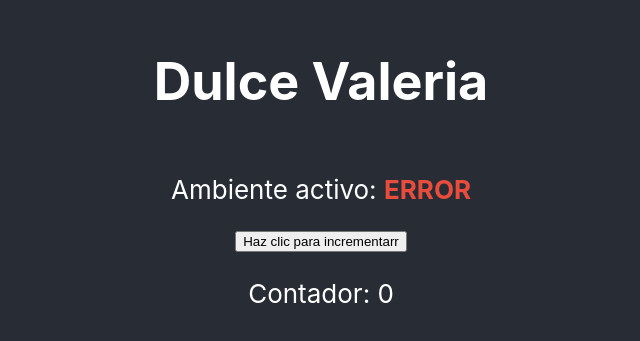
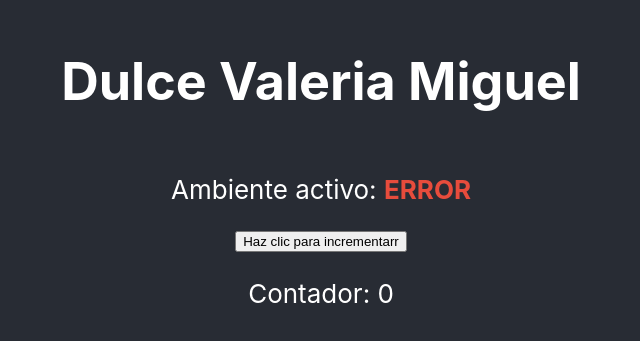
Before and after one commit to Valeria-Miguel/reme, a React (Create React App) app: page / in a window 1280 px wide. Shown: the part 225-566 px from the top of the page, without its empty margins (319-959 px from the left). Built offline with nearby package versions, Linux system fonts and the light colour scheme; no server answers.

Commit message:
update files

```diff
--- a/src/App.js
+++ b/src/App.js
@@ -34,7 +34,7 @@ function App() {
   return (
     <div className="App">
       <header className="App-header">
-        <h1>Dulce Valeria</h1>
+        <h1>Dulce Valeria Miguel</h1>
 
         <p>
           Ambiente activo:{" "}
```
Also changed, not shown: 1 other file (tests, documents, lock files or other folders).
